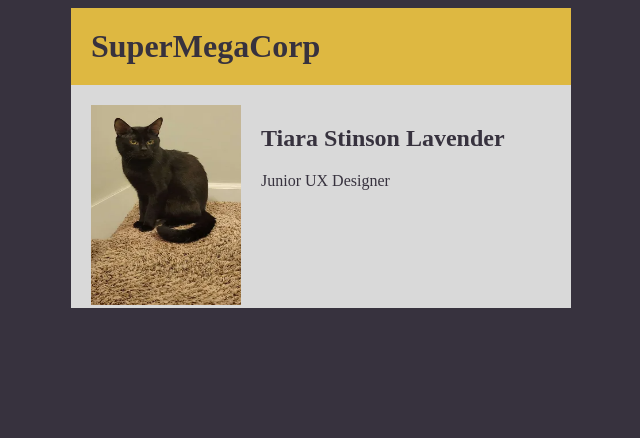
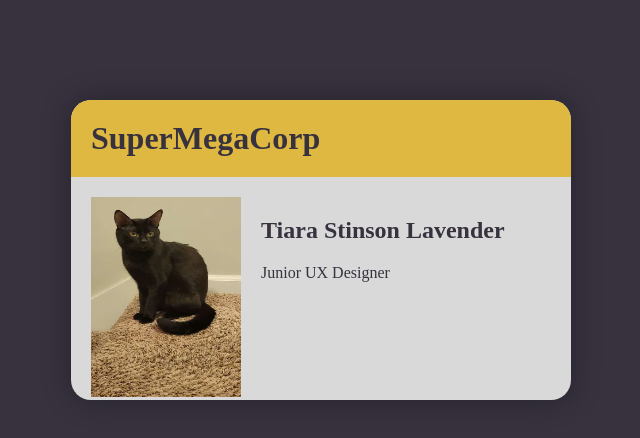
Before and after one commit to stinso65/3.5-lab-assignment, a plain HTML site: page index.html in a window 1280 px wide. Shown: the whole page, without its empty margins (319-959 px from the left). Drawn offline with Linux system fonts and the light colour scheme.

Commit message:
finalized the majority of the styling

```diff
--- a/screen.css
+++ b/screen.css
@@ -1,6 +1,7 @@
 /* Add screen styles below */
 body {
     background: #37323E;
+    margin-top: 100px;
 }
 
 .card {
@@ -9,6 +10,8 @@ body {
     margin: 0 auto;
     width: 500px;
     height: 300px;
+    border-radius: 20px;
+    box-shadow: 0 0 30px rgba(0, 0, 0, 0.3);
 }
 
 .card div {
@@ -19,6 +22,7 @@ h1 {
     background: #DEB841;
     margin: 0;
     padding: 20px;
+    border-radius: 20px 20px 0 0;
 }
 
 img {
```
